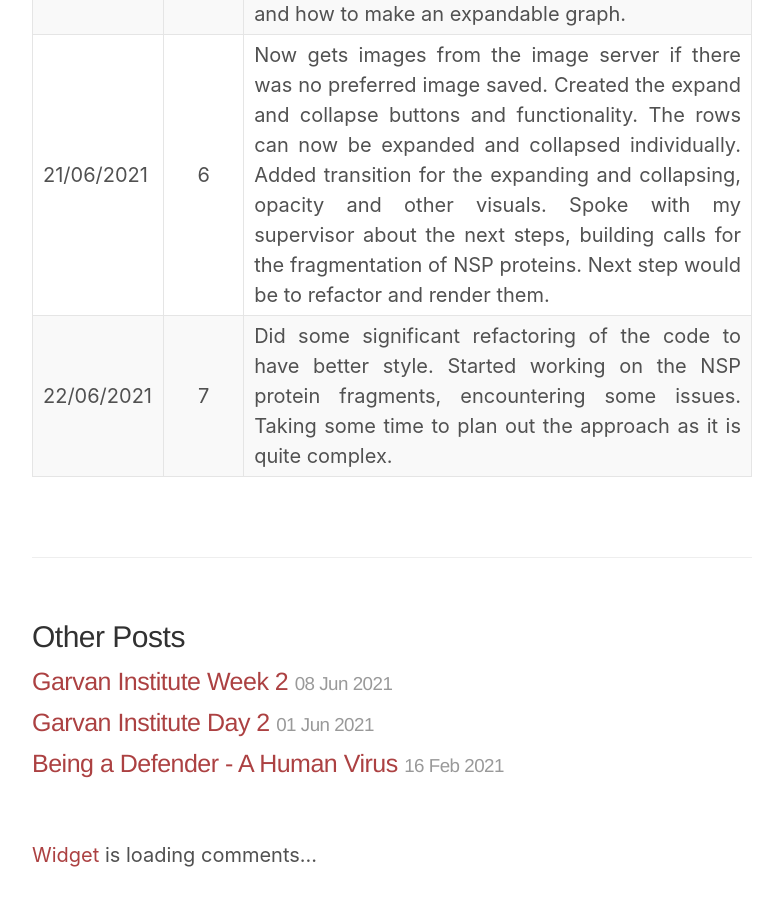
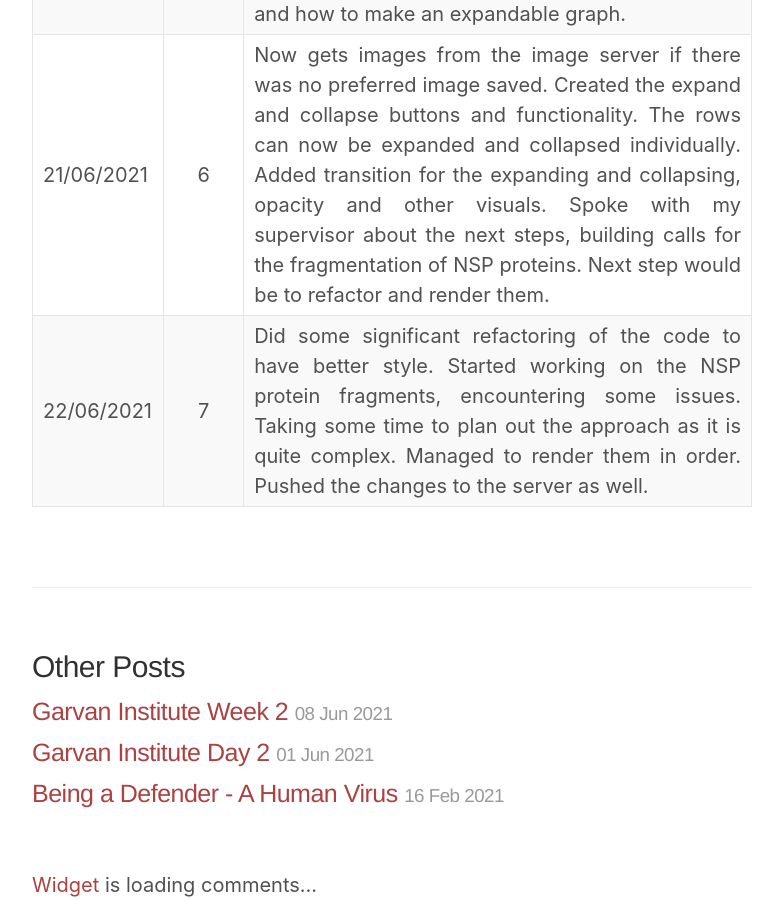
Before and after one commit to Key-Puncher/key-puncher.github.io, a Jekyll site: the page built from _posts/2021-06-08-garvan-institute-activity-log.md, in a window 1280 px wide and 900 px high, scrolled down 2090 px. Shown: the whole window, without its empty margins (248-1031 px from the left). Built offline with Jekyll 4.4.1, drawn with Linux system fonts in a browser that asks for light colours; a style sheet for code colours, icons or effects is not loaded; before the commit the page ends 2960 px from its top, so only the background shows below that.

Commit message:
Update 2021-06-08-garvan-institute-activity-log.md

```diff
--- a/_posts/2021-06-08-garvan-institute-activity-log.md
+++ b/_posts/2021-06-08-garvan-institute-activity-log.md
@@ -17,4 +17,4 @@ title: Garvan Institute Activity Log
 | 16/06/2021 | 7 | Made the ruler for residue number continuous for all fragments of polyproteins. Got the protein synonyms from database and used different names for any preferred names that are too long to fit onto the arrows. The script now works for SARS and MERS. Also added images of the proteins and started finding matching structures. The bottom element for matching structures of each non-dark protein is now in place. |
 | 18/06/2021 | 6 | Adjusted the page to remove unused components from prototype. Modified the structure to have each of the 1/3 displayed in a separate element. Started looking at D3 transitions and animations. Thinking about how to generate and size images, and how to make an expandable graph. |
 | 21/06/2021 | 6 | Now gets images from the image server if there was no preferred image saved. Created the expand and collapse buttons and functionality. The rows can now be expanded and collapsed individually. Added transition for the expanding and collapsing, opacity and other visuals. Spoke with my supervisor about the next steps, building calls for the fragmentation of NSP proteins. Next step would be to refactor and render them. |
-| 22/06/2021 | 7 | Did some significant refactoring of the code to have better style. Started working on the NSP protein fragments, encountering some issues. Taking some time to plan out the approach as it is quite complex. |
+| 22/06/2021 | 7 | Did some significant refactoring of the code to have better style. Started working on the NSP protein fragments, encountering some issues. Taking some time to plan out the approach as it is quite complex. Managed to render them in order. Pushed the changes to the server as well. |
```
